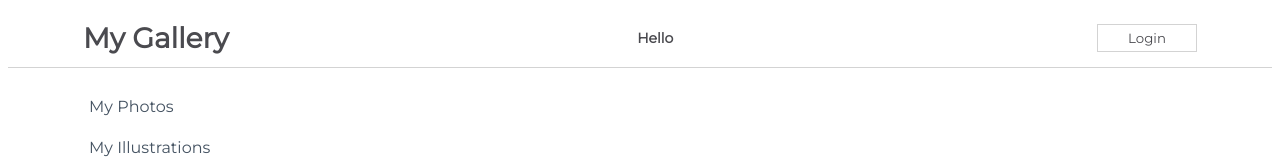
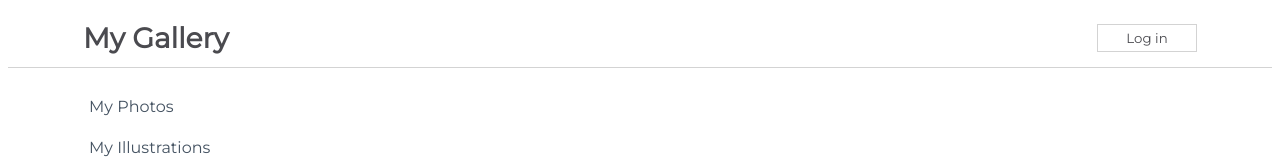
Before and after one commit to yoesk8/react-challenge, a React (Create React App) app in the folder my-app/: page / in a window 1280 px wide. Shown: the top 160 px of the page. Built offline with nearby package versions, Linux system fonts and the light colour scheme.

Commit message:
Created NavBarForm component

```diff
--- a/my-app/src/App.js
+++ b/my-app/src/App.js
@@ -2,12 +2,14 @@
 
 import SideBar from './components/Sidebar';
 import NavBarSimple from './components/NavBarSimple';
+import NavBarForm from './components/NavBarForm';
 
 function App() {
   return (
     <div className={css.App}>
       <SideBar />
-      <NavBarSimple />
+      {/* <NavBarSimple /> */}
+      <NavBarForm/>
     </div>
   );
 }
--- /dev/null
+++ b/my-app/src/components/NavBarForm.js
@@ -0,0 +1,31 @@
+import React, { Component } from 'react'
+import css from './css/NavBarForm.module.css';
+
+
+export class NavBarForm extends Component {
+    constructor(props) {
+      super(props)
+
+      this.state = {
+         isLoggedIn:true,
+      }
+    }
+
+    handleClick = () => {
+        this.setState((prevState)=>{
+            console.log('prevState:', prevState);
+
+        })
+
+    }
+  render() {
+    return (
+      <div className={css.NavBar}>
+        <h1>My Gallery</h1>
+        <button onClick={this.handleClick}>Log in</button>
+      </div>
+    )
+  }
+}
+
+export default NavBarForm
```
Also changed, not shown: 1 other file (tests, documents, lock files or other folders).
